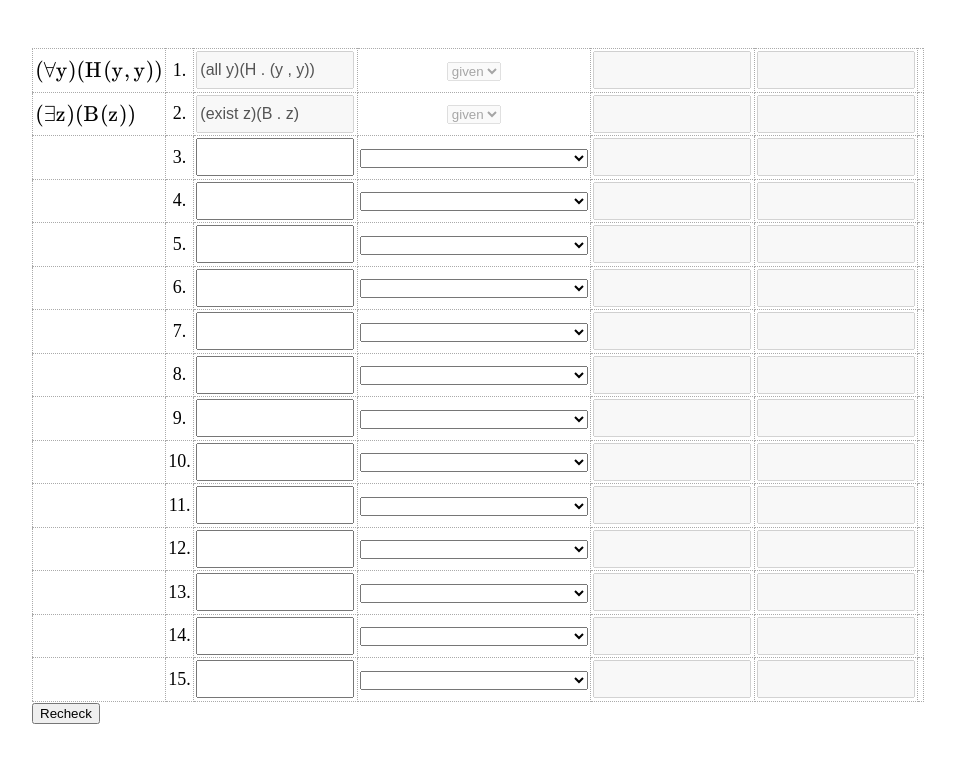
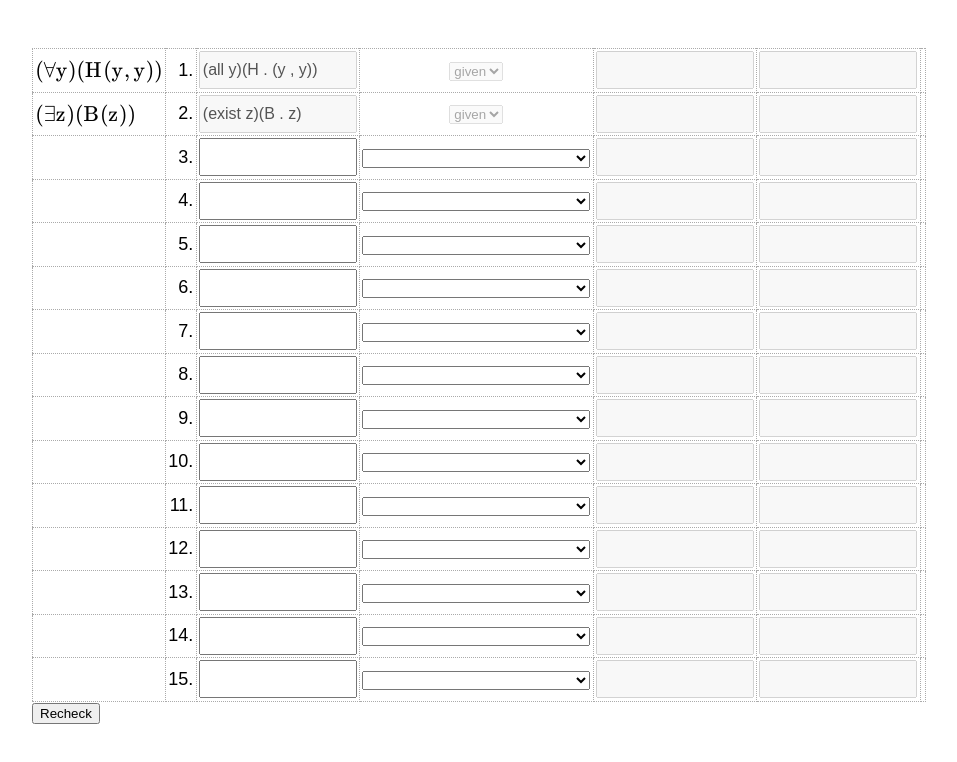
Before and after one commit to CurtisFenner/Proof-Drilling, a plain HTML site: page index.html in a window 1280 px wide. Shown: the whole page, without its empty margins (16-973 px from the left). Drawn offline with nearby package versions, Linux system fonts and the light colour scheme.

Commit message:
Fix HTML/CSS/JS problems

```diff
--- a/index.html
+++ b/index.html
@@ -3,7 +3,7 @@
 <head>
 	<title>Prove</title>
 	<link rel="stylesheet" href="katex.css">
-	<sctipt src="polyfills.js"></script>
+	<script src="polyfills.js"></script>
 	<script src="katex.js"></script>
 	<script src="parse.js"></script>
 	<script src="prove.js"></script>
@@ -13,6 +13,7 @@
 		padding: 0.5in;
 		margin: auto;
 		font-size: 18px;
+		font-family: sans-serif;
 	}
 	input {
 		outline: none;
@@ -41,6 +42,9 @@
 	.left {
 		text-align: left;
 	}
+	.right {
+		text-align: right;
+	}
 	.little {
 		font-size: 70%;
 		display: block;
--- a/tableinterface.js
+++ b/tableinterface.js
@@ -26,6 +26,7 @@ function RenderLine(proof, i) {
 	var equation = make("td", line);
 	equation.className = "left";
 	var num = make("td", line);
+	num.className = "right";
 	var box = make("td", line);
 	var reason = make("td", line);
 	var argCells = [];
```
